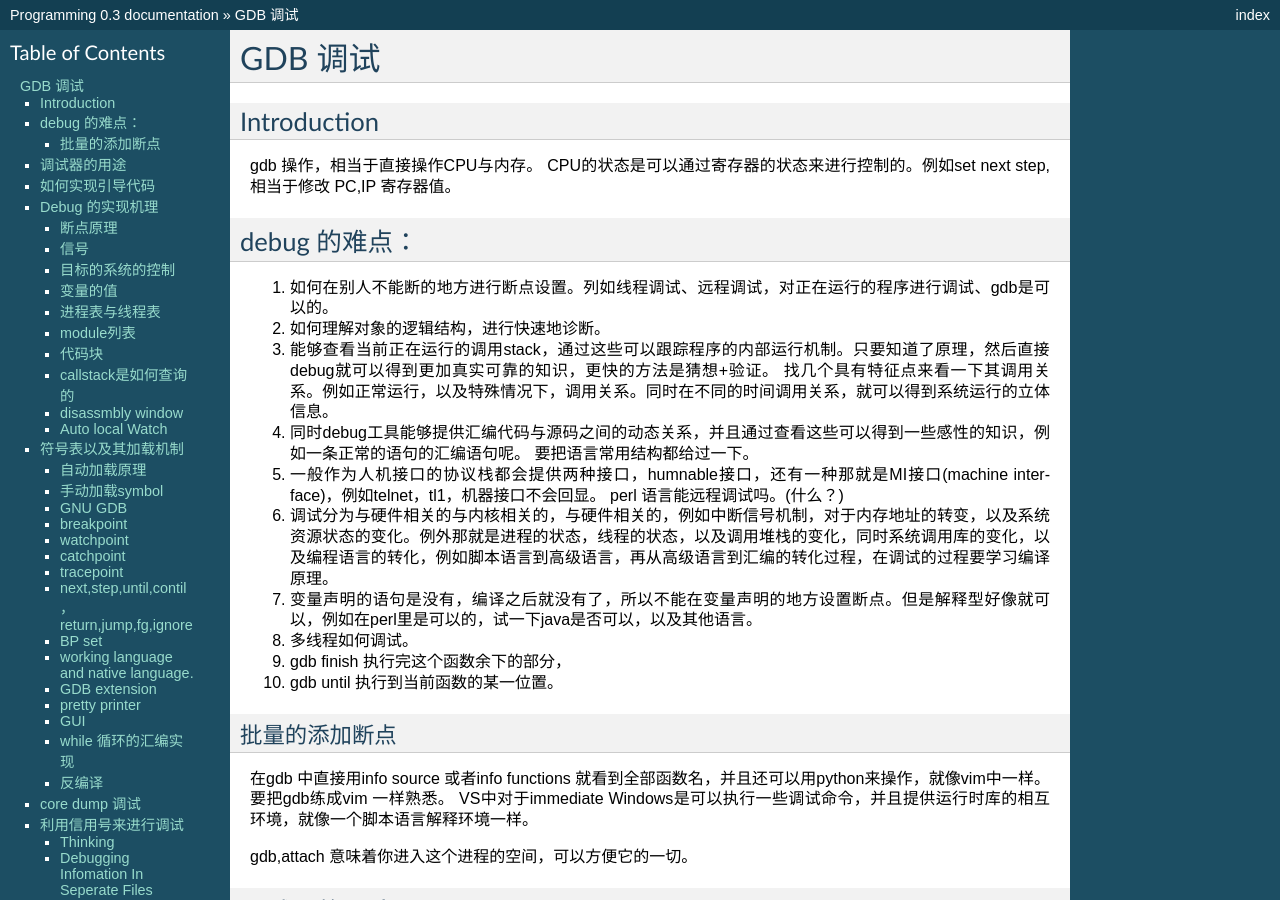
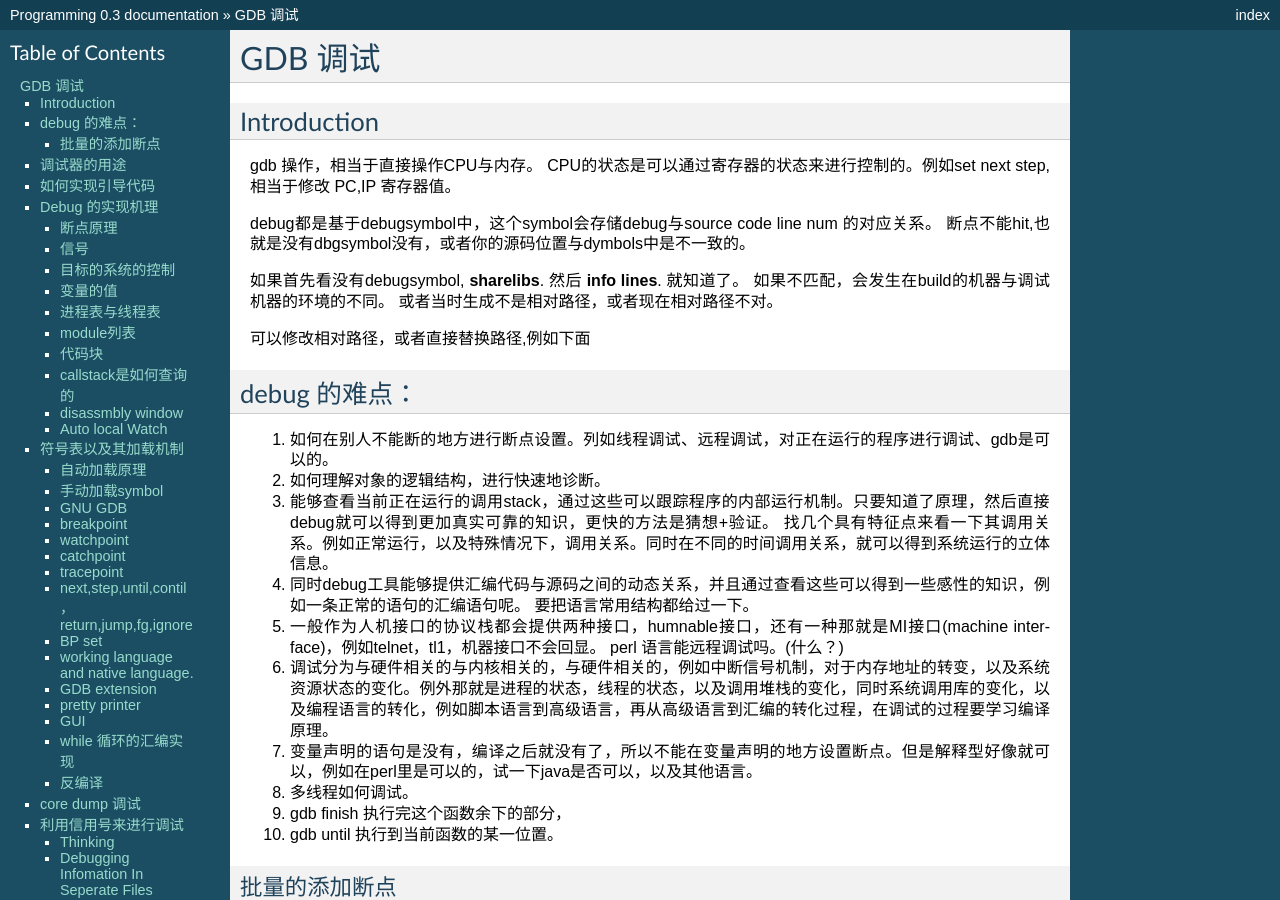
Before and after one commit to gwli/Programming, a Sphinx documentation site: the page built from source/content/Stage_2/HowToGDB.rst, in a window 1280 px wide and 900 px high. Built offline with Sphinx 7.4.7, drawn with Linux system fonts in a browser that asks for light colours.

Commit message:
debug symbols

```diff
--- a/source/content/Stage_2/HowToGDB.rst
+++ b/source/content/Stage_2/HowToGDB.rst
@@ -6,6 +6,23 @@ Introduction
 ============
 
 gdb 操作，相当于直接操作CPU与内存。 CPU的状态是可以通过寄存器的状态来进行控制的。例如set next step, 相当于修改 PC,IP 寄存器值。
+
+debug都是基于debugsymbol中，这个symbol会存储debug与source code line num 的对应关系。
+断点不能hit,也就是没有dbgsymbol没有，或者你的源码位置与dymbols中是不一致的。
+
+如果首先看没有debugsymbol, :command:`sharelibs`. 然后 :command:`info lines`. 就知道了。
+如果不匹配，会发生在build的机器与调试机器的环境的不同。 或者当时生成不是相对路径，或者现在相对路径不对。
+
+可以修改相对路径，或者直接替换路径,例如下面
+
+.. code-block:: cpp
+   apt-get source linux-image-2.6.32-25-generic
+   apt-get install linux-image-2.6.32-25-generic-dbgsym
+   gdb /usr/lib/debug/root/vmlinux-2.6.32-25-generic
+   (gdb) list schedule
+   (gdb) set substitute-path /build/buildd/linux-2.6.32 /home/xxx/src/linux-26.3.32
+
+
 
 debug 的难点：
 ============
```
